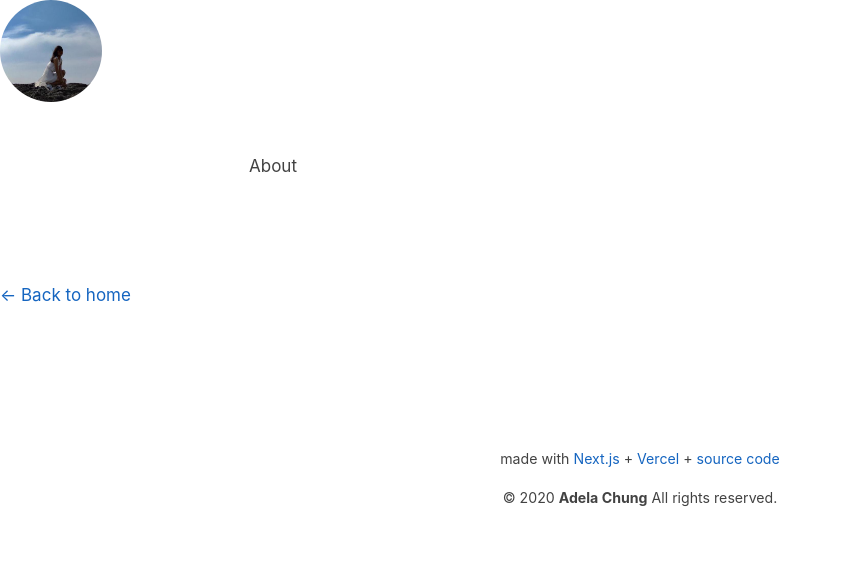
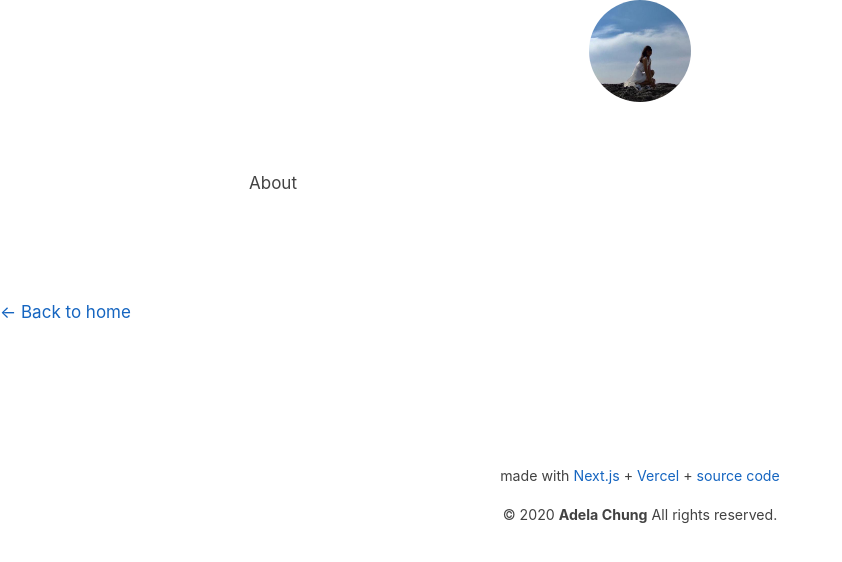
Before and after one commit to love-adela/adela.love, a Next.js app: page /about in a window 1280 px wide. Shown: the top 562 px of the page, without its empty margins (0-842 px from the left). Built offline with nearby package versions, Linux system fonts and the light colour scheme; a web font is replaced by a local one.

Commit message:
Seperate navbar css

```diff
--- a/components/layout.module.css
+++ b/components/layout.module.css
@@ -4,22 +4,19 @@
   margin: 3rem auto 6rem;
 }
 
-/* .header {
+.header {
   display: flex;
   flex-direction: column;
   align-items: center;
   margin-bottom: 4rem;
-} */
+}
 
 .headerImage {
   width: 6rem;
   height: 6rem;
 }
 
-.headerHomeImage {
-  width: 4rem;
-  height: 4rem;
-}
+
 
 .backToHome {
   margin: 3rem 0 0;
```
